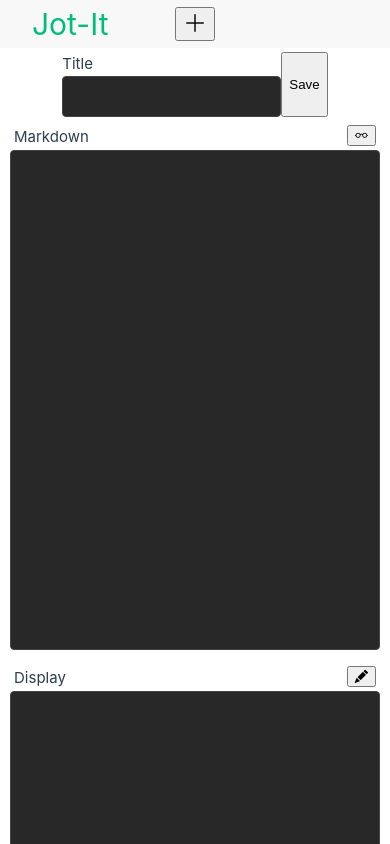
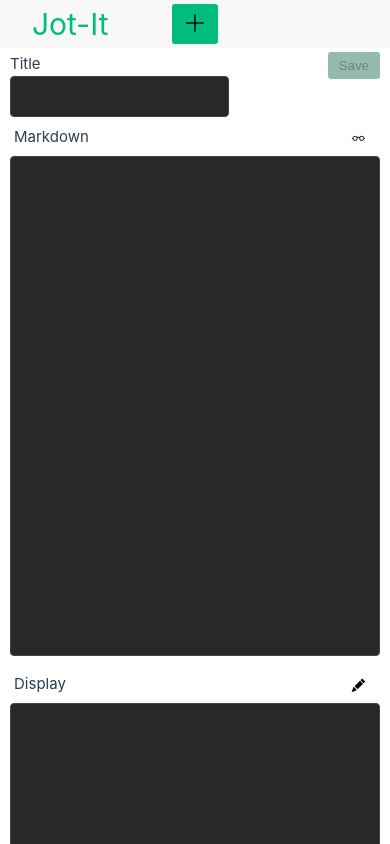
Before and after one commit to murphyjstevens/jot-it, a Vue app: page /notes/new in a window 390 px wide. Shown: the top 844 px of the page. Built offline with nearby package versions, Linux system fonts and the light colour scheme.

Commit message:
Fixed save and title styling

```diff
--- a/src/App.vue
+++ b/src/App.vue
@@ -28,8 +28,9 @@ window.addEventListener('error', function (event: ErrorEvent) {
 @import 'bootstrap-icons/font/bootstrap-icons.css';
 
 @import './assets/base.css';
+@import './assets/button.scss';
 @import './assets/flex.css';
-@import './assets/inputs.css';
+@import './assets/input.scss';
 @import './assets/spacing.scss';
 
 main {
--- a/src/assets/base.css
+++ b/src/assets/base.css
@@ -20,6 +20,10 @@
   --vt-c-text-dark-1: var(--vt-c-white);
   --vt-c-text-dark-2: rgba(235, 235, 235, 0.64);
 
+  --accent-color: rgb(0, 189, 126);
+  --accent-color-darker: rgb(1, 136, 91);
+  --accent-color-dim: rgb(148, 187, 172);
+
   --spacer: 1rem;
 }
 
@@ -35,7 +39,9 @@
   --color-heading: var(--vt-c-text-light-1);
   --color-text: var(--vt-c-text-light-1);
 
-  --section-gap: 160px;
+  --color-accent: var(--accent-color);
+  --color-accent-darker: var(--accent-color-darker);
+  --color-accent-dim: var(--accent-color-dim);
 }
 
 @media (prefers-color-scheme: dark) {
@@ -75,20 +81,8 @@ body {
   -moz-osx-font-smoothing: grayscale;
 }
 
-a, button {
+a {
   cursor: pointer;
-}
-
-input, textarea {
-  background-color: var(--vt-c-black-mute);
-  color: inherit;
-  border: 1px solid #444;
-  border-radius: 4px;
-  padding: 12px 20px;
-}
-
-input:disabled, textarea:disabled, button:disabled {
-  cursor: not-allowed;
 }
 
 .hidden {
--- /dev/null
+++ b/src/assets/button.scss
@@ -0,0 +1,29 @@
+button {
+  background-color: white;
+  border: 1px solid transparent;
+  border-radius: 3px;
+  cursor: pointer;
+  padding: 5px 10px;
+  transition: background-color 0.5s;
+
+  &:hover {
+    background-color: darkgrey;
+  }
+
+  &:disabled {
+    background-color: whitesmoke;
+    cursor: not-allowed;
+  }
+}
+
+.btn-primary {
+  background-color: var(--color-accent);
+
+  &:hover {
+    background-color: var(--color-accent-darker);
+  }
+
+  &:disabled {
+    background-color: var(--color-accent-dim);
+  }
+}
--- a/src/assets/flex.css
+++ b/src/assets/flex.css
@@ -20,6 +20,14 @@
     align-items: center;
 }
 
+.align-items-start {
+    align-items: flex-start;
+}
+
+.align-items-stretch {
+    align-items: stretch;
+}
+
 .justify-center {
     justify-self: center;
 }
--- /dev/null
+++ b/src/assets/input.scss
@@ -0,0 +1,12 @@
+input, textarea {
+    background-color: var(--vt-c-black-mute);
+    color: inherit;
+    border: 1px solid #444;
+    border-radius: 4px;
+    padding: 12px 20px;
+    resize: none;
+
+    &:disabled {
+        cursor: not-allowed;
+    }
+}
--- a/src/assets/inputs.css
+++ /dev/null
@@ -1,6 +0,0 @@
-input, textarea {
-    border: 1px solid #444;
-    border-radius: 4px;
-    padding: 12px 20px;
-    resize: none;
-}
--- a/src/components/NoteItem.vue
+++ b/src/components/NoteItem.vue
@@ -13,6 +13,8 @@ const markdownIt = new MarkdownIt()
 
 const noteId: number = +route.params.id
 
+noteStore.load()
+
 const note: Ref<Note> = ref(
   noteStore.notes.find((n) => n.id === noteId) ?? ({ markdownText: '' } as Note)
 )
@@ -20,7 +22,13 @@ const note: Ref<Note> = ref(
 const isMarkdownVisible = ref(true)
 const isDisplayVisible = ref(true)
 
-const markdownHtml = computed(() => markdownIt.render(note.value.markdownText))
+const markdownHtml: Ref<string> = computed(() =>
+  markdownIt.render(note.value.markdownText)
+)
+
+const canSave: Ref<boolean> = computed(
+  () => !!note?.value?.markdownText && !!note.value.title
+)
 
 function setVisible(isVisible: boolean, isMarkdown: boolean): void {
   if (isMarkdown) {
@@ -35,19 +43,24 @@ function goTo(tag: string) {
 }
 
 function save() {
+  if (canSave.value) {
     noteStore.saveNote(note.value)
+  }
 }
 </script>
 
 <template>
-  <div class="flex-column align-items-center mt-1">
-    <div class="flex-row">
+  <div class="flex-column align-items-center">
+    <div class="note-wrapper flex-column align-items-stretch mt-1">
+      <div class="flex-row justify-content-space-between align-items-start">
         <div class="flex-column">
           <label for="title">Title</label>
           <input id="title" v-model="note.title" />
         </div>
 
-      <button @click="save()">Save</button>
+        <button class="btn-primary" @click="save()" :disabled="!canSave">
+          Save
+        </button>
       </div>
       <div
         id="markdown"
@@ -102,7 +115,9 @@ function save() {
         </div>
         <div
           class="markdown-column-spacer"
-        :class="{ 'minimized-column': !isDisplayVisible || !isMarkdownVisible }"
+          :class="{
+            'minimized-column': !isDisplayVisible || !isMarkdownVisible,
+          }"
         ></div>
         <div
           class="flex-column markdown-column"
@@ -136,14 +151,18 @@ function save() {
         </div>
       </div>
     </div>
+  </div>
 </template>
 
 <style scoped lang="scss">
 // breakpoints: 1024, 768, 640
+.note-wrapper {
+  width: 1000px;
+}
+
 .markdown-wrapper {
   display: flex;
   flex-direction: row;
-  width: 1000px;
 }
 
 .markdown-column {
@@ -195,11 +214,13 @@ function save() {
   &-markdown {
     left: -1.5rem;
     border-radius: 10px 0px 0px 10px;
+    padding: 2px 0 2px 5px;
   }
 
   &-display {
     right: -1.5rem;
     border-radius: 0px 10px 10px 0px;
+    padding: 2px 2px 2px 0;
   }
 }
 
@@ -221,9 +242,12 @@ function save() {
 }
 
 @media screen and (max-width: 1024px) {
+  .note-wrapper {
+    width: 100%;
+  }
+
   .markdown-wrapper {
     flex-direction: column;
-    width: 100%;
   }
 
   .markdown-column {
--- a/src/components/TheHeader.vue
+++ b/src/components/TheHeader.vue
@@ -9,7 +9,7 @@ function navigateToNote() {
 <template>
   <header class="flex-row justify-content-space-between">
     <h1><router-link to="/">Jot-It</router-link></h1>
-    <button @click="navigateToNote()">
+    <button class="btn-primary" @click="navigateToNote()">
       <i class="bi-plus-lg"></i>
     </button>
     <div></div>
```
Lines whose indentation alone changed are shown as unchanged.
